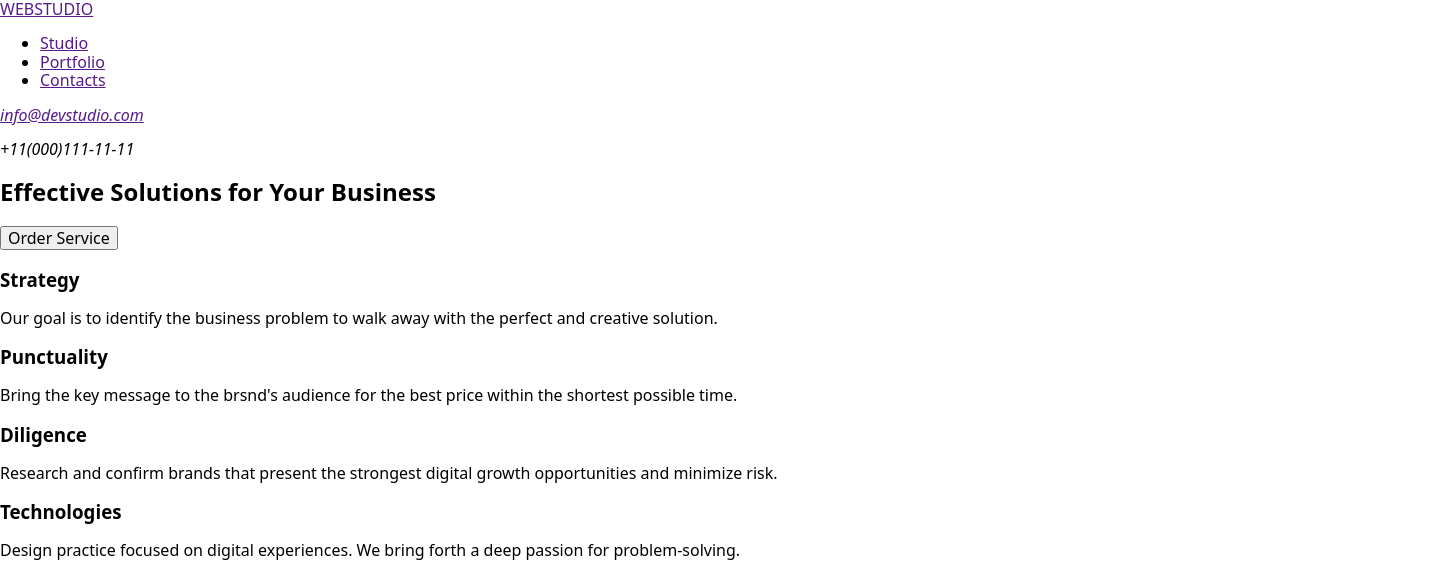
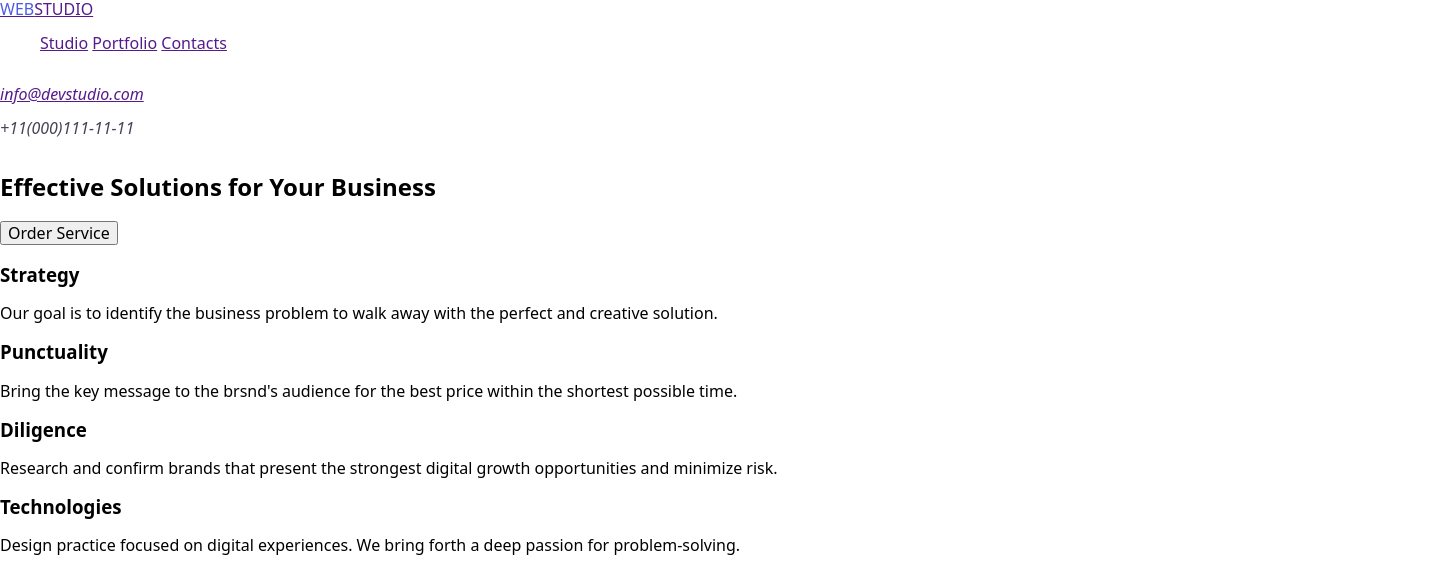
Before and after one commit to kayanursenn/goit-markup-hw-02, a plain HTML site: page index.html in a window 1280 px wide. Shown: the top 572 px of the page, 1440 px wide, since content can reach past the window. Drawn offline with nearby package versions, Linux system fonts and the light colour scheme.

Commit message:
header-css

```diff
--- a/css/styles.css
+++ b/css/styles.css
@@ -0,0 +1,39 @@
+body {
+  font-family: system-ui, -apple-system, BlinkMacSystemFont, "Segoe UI", Roboto,
+    Oxygen, Ubuntu, Cantarell, "Open Sans", "Helvetica Neue", sans-serif;
+}
+
+header {
+  border: 1px solid #ffffff;
+  width: 1440px;
+  border: 72px;
+  display: inline-block;
+}
+.web {
+  color: #4d5ae5;
+  font-size: 1.2;
+}
+.studio- {
+  color: #2e2f42;
+  font-size: 1.2;
+}
+.studio {
+  color: #2e2f42;
+  font-size: 1.5;
+  display: inline-block;
+}
+.portfolio {
+  color: #2e2f42;
+  font-size: 1.5;
+  display: inline-block;
+}
+.contacts {
+  color: #2e2f42;
+  font-size: 1.5;
+  display: inline-block;
+}
+.iletisim {
+  color: #434455;
+  font-size: 1.5;
+  display: inline-block;
+}
--- a/index.html
+++ b/index.html
@@ -5,6 +5,7 @@
     <meta charset="UTF-8" />
     <title>Main Page</title>
   </head>
+  <link rel="stylesheet" href="css/styles.css">
   <link rel="preconnect" href="https://fonts.googleapis.com">
 <link rel="preconnect" href="https://fonts.gstatic.com" crossorigin>
 <link href="https://fonts.googleapis.com/css2?family=Roboto:wght@400;500;700&display=swap" rel="stylesheet">
@@ -13,15 +14,15 @@
   <body>
     <!--sitenin header alanı-->
     <header>
-      <a class="logo" href=""><span class="web">WEB</span>STUDIO</a>
+      <a class="logo" href=""><span class="web">WEB</span><span class="stuio-">STUDIO</span></a>
       <nav>
         <ul>
-          <li><a href="">Studio</a></li>
-          <li><a href="">Portfolio</a></li>
-          <li><a href="">Contacts</a></li>
+          <li class="studio"><a href="">Studio</a></li>
+          <li class="portfolio"><a href="">Portfolio</a></li>
+          <li class="contacts"><a href="">Contacts</a></li>
         </ul>
       </nav>
-      <address>
+      <address class="iletisim">
         <p><a href="">info@devstudio.com</a></p>
         <p>+11(000)111-11-11</p>
       </address>
```
